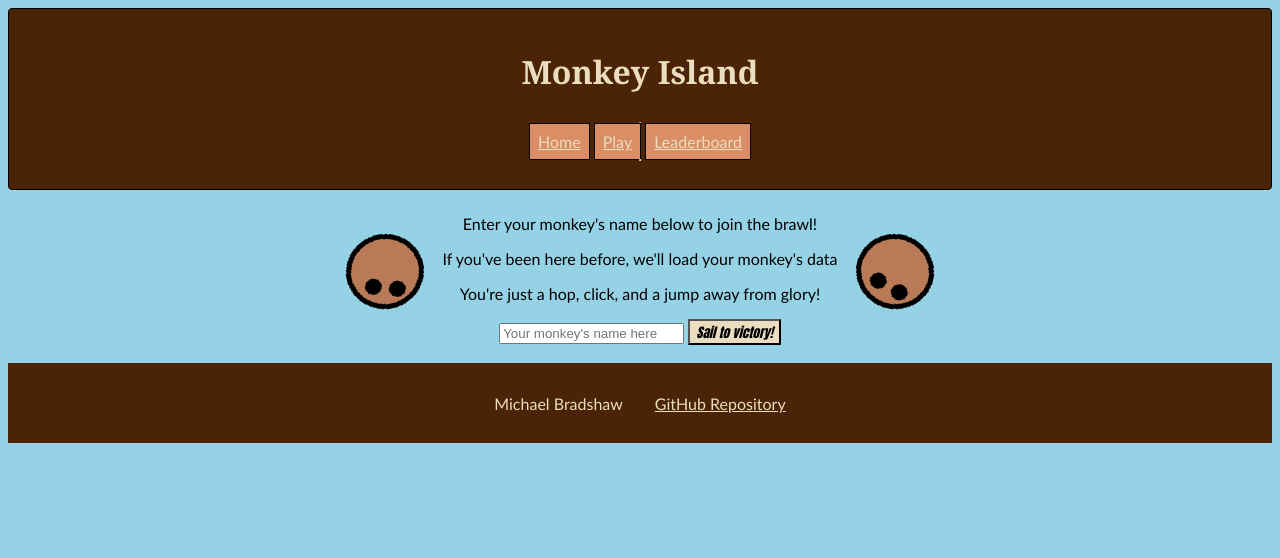
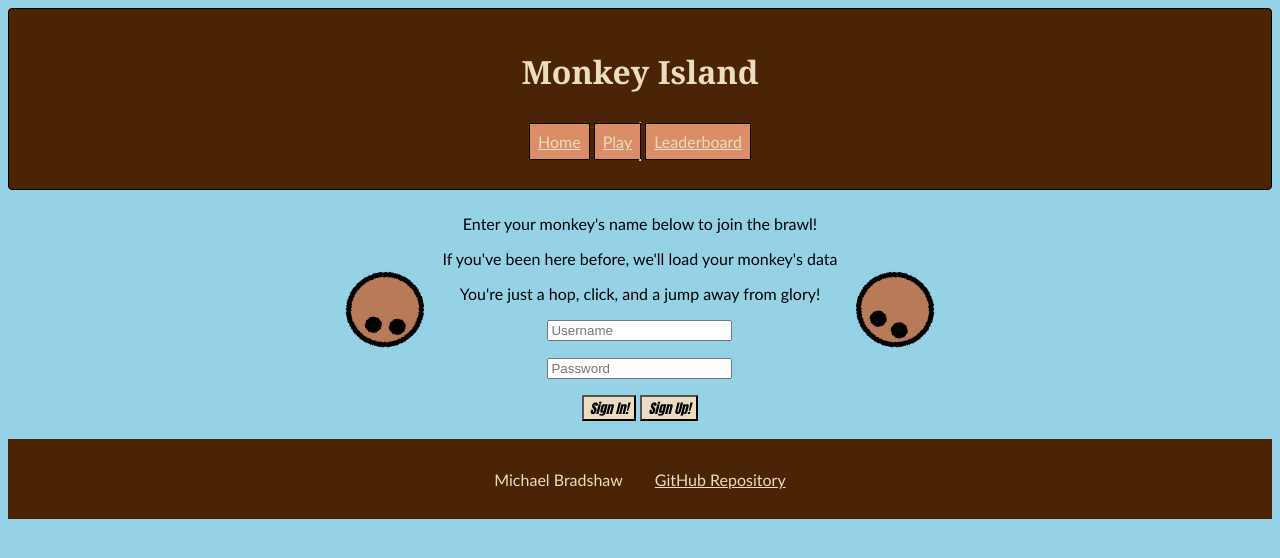
Before and after one commit to michaelshewbread/cs260, a website: page public/index.html in a window 1280 px wide. Drawn offline with Linux system fonts and the light colour scheme.

Commit message:
setup for login and create login UI

```diff
--- a/package.json
+++ b/package.json
@@ -10,7 +10,10 @@
   "author": "",
   "license": "ISC",
   "dependencies": {
+    "bcrypt": "^5.1.1",
+    "cookie-parser": "^1.4.6",
     "express": "^4.18.2",
-    "mongodb": "^6.3.0"
+    "mongodb": "^6.3.0",
+    "uuid": "^9.0.1"
   }
 }
--- a/public/index.html
+++ b/public/index.html
@@ -31,8 +31,12 @@
                     <p><center>If you've been here before, we'll load your monkey's data</center></p>
                     <p><center>You're just a hop, click, and a jump away from glory!</center></p>
                     <div>
-                        <input type="text" id="username" placeholder="Your monkey's name here" />
-                        <button class="button" onclick="login()"><center>Sail to victory!</center></button>
+                        <input type="text" id="username" placeholder="Username" />
+                        <p></p>
+                        <input type="text" id="password" placeholder="Password" />
+                        <p></p>
+                        <button class="button" onclick="login()"><center>Sign In!</center></button>
+                        <button class="button" onclick="register()"><center>Sign Up!</center></button>
                     </div>
                 </div>
                 <div class="coconut coconut-2"></div>
--- a/public/login.js
+++ b/public/login.js
@@ -16,3 +16,7 @@ async function login() {
   localStorage.setItem("username", username);
   window.location.href = "main.html";
 }
+
+function register() {
+
+}
```
Also changed, not shown: index.js (indentation only), 2 other files. Lines whose indentation alone changed are shown as unchanged.
